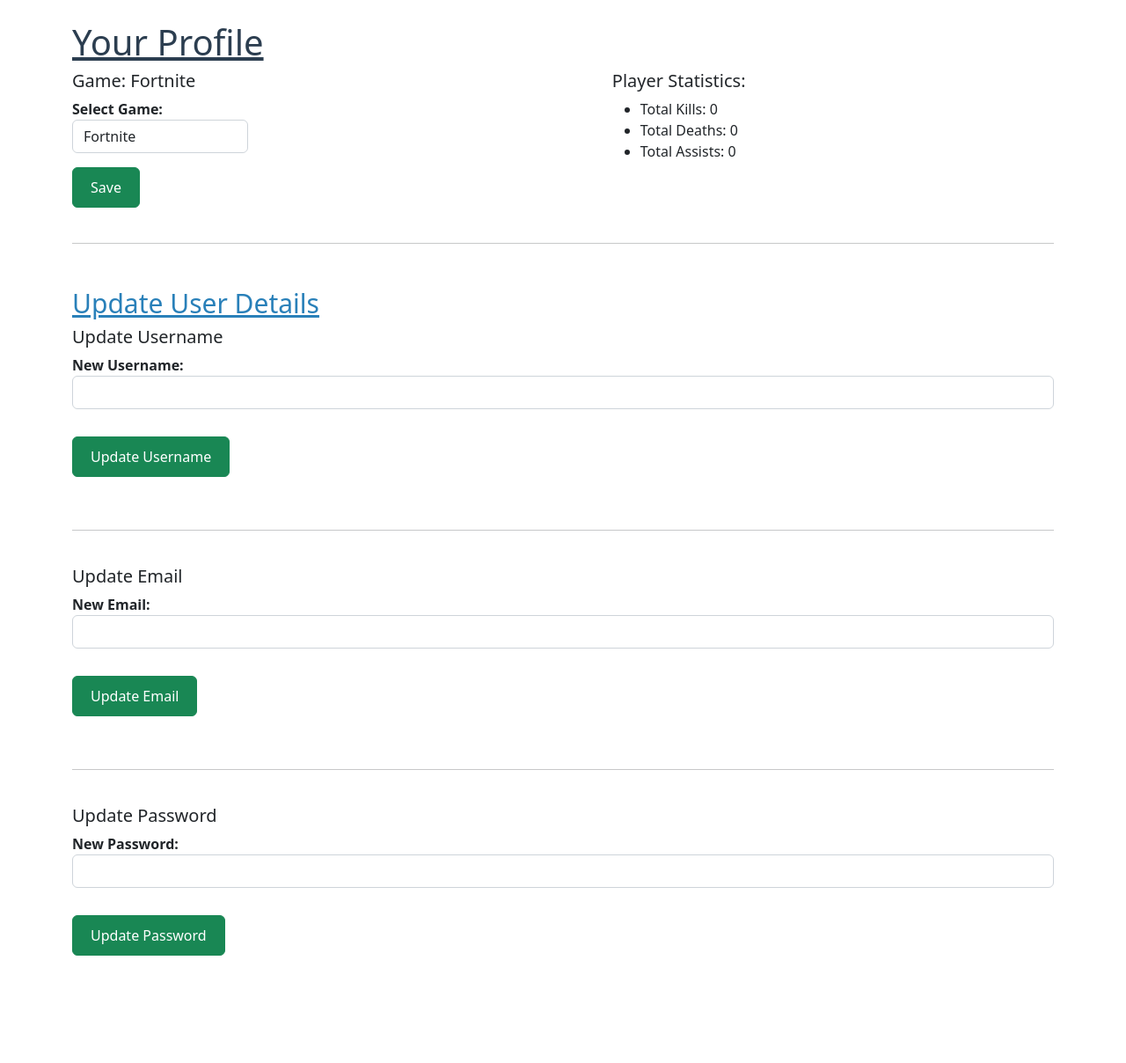
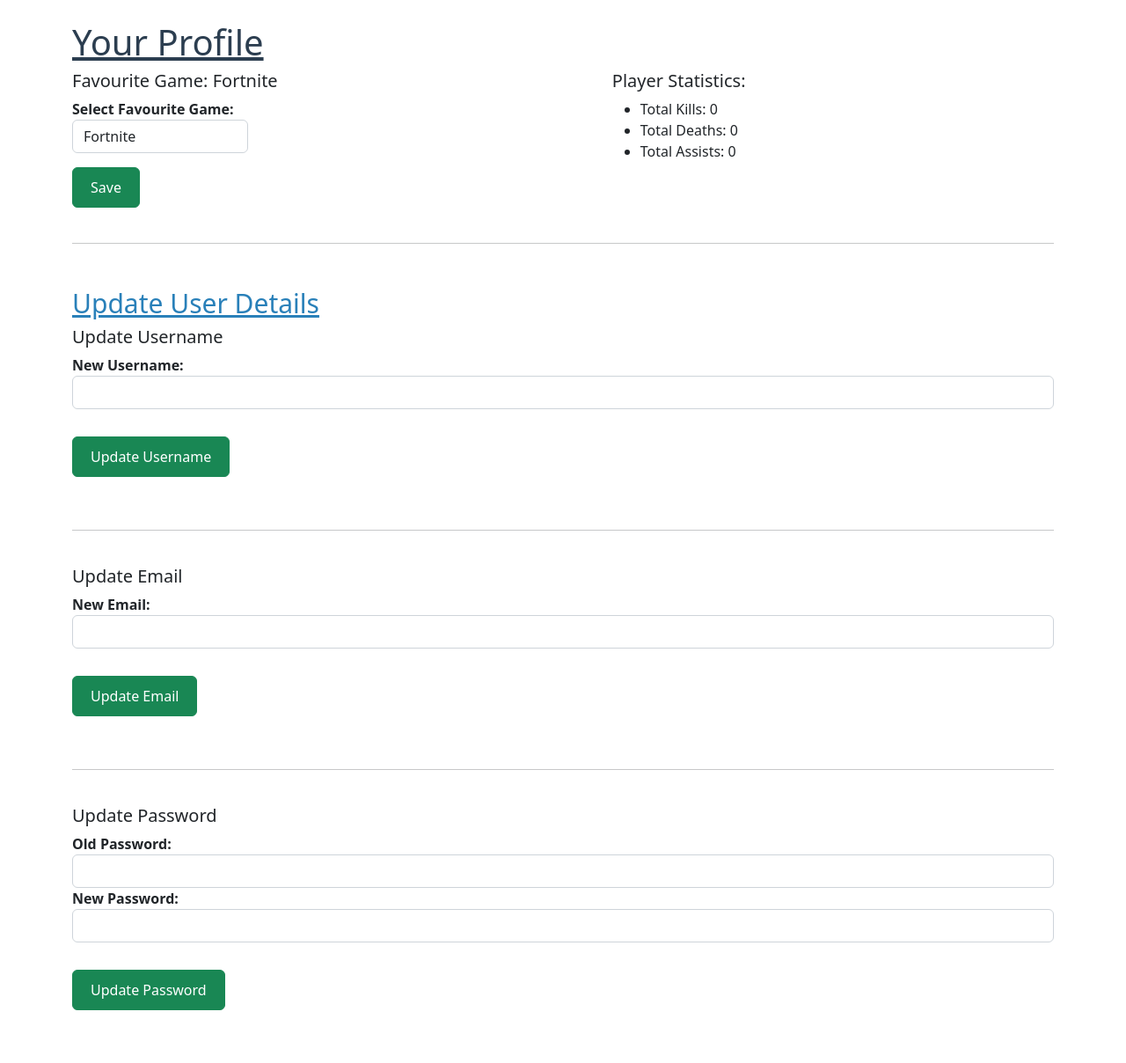
Before and after one commit to ItzBerkPower/Flask-Tournament-Creator, a Flask app: page /profile in a window 1280 px wide. Shown: the part 56-1264 px from the top of the page at 88% size. Before the commit the page ends 1142 px from the top, so only its background shows below. Run offline with Flask 3, Linux system fonts and the light colour scheme; a user stored in the database is signed in; data comes from the database, SQL or seed files in the repository; both versions use the stored data as it was after the commit.

Commit message:
Fixed error with password section

```diff
--- a/templates/profile.html
+++ b/templates/profile.html
@@ -74,9 +74,9 @@
         <!-- Game and Player Statistics side by side -->
         <div class="profile-game-stats">
             <div>
-                <h3>Game: {{ player_profile.game }}</h3>
+                <h3>Favourite Game: {{ player_profile.game }}</h3>
                 <form method="POST" action="{{ url_for('update_game') }}">
-                    <label for="game">Select Game:</label>
+                    <label for="game">Select Favourite Game:</label>
                     <select name="game" id="game" class="form-control">
                         <option value="Fortnite" {% if player_profile.game == 'Fortnite' %}selected{% endif %}>Fortnite</option>
                         <option value="Roblox" {% if player_profile.game == 'Roblox' %}selected{% endif %}>Roblox</option>
@@ -144,8 +144,11 @@
             <h3>Update Password</h3>
             <form method="POST" action="{{ url_for('update_password') }}">
                 <div class="form-group">
+                    <label for="password">Old Password:</label>
+                    <input type="password" name="old_password" id="old_password" class="form-control" required>
+
                     <label for="password">New Password:</label>
-                    <input type="password" name="password" id="password" class="form-control" required>
+                    <input type="password" name="new_password" id="new_password" class="form-control" required>
                 </div>
                 <button type="submit" class="btn btn-success mt-3">Update Password</button>
             </form>
```
Also changed, not shown: datah.db.
